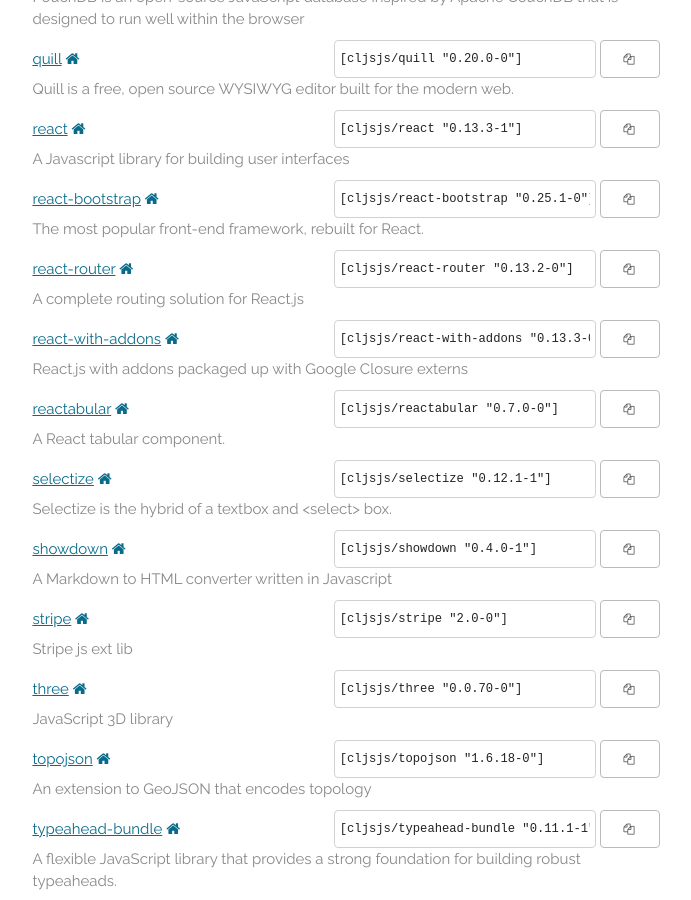
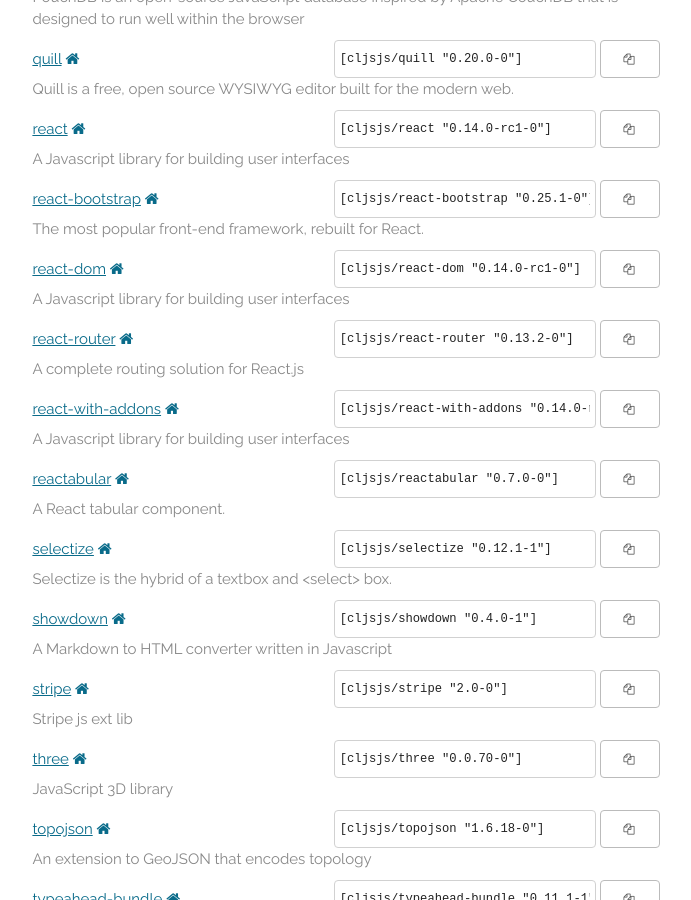
Before and after one commit to cljsjs/cljsjs.github.io, a Jekyll site: the page built from index.markdown, in a window 1280 px wide and 900 px high, scrolled down 5892 px. Shown: the whole window, without its empty margins (294-985 px from the left). Built offline with Jekyll 4.4.1, drawn with Linux system fonts in a browser that asks for light colours; nearby versions of some CDN libraries; comment, search, counter and statistics services are not loaded.

Commit message:
Automatic update

```diff
--- a/_includes/packages.html
+++ b/_includes/packages.html
@@ -608,8 +608,8 @@
     <a href="https://clojars.org/cljsjs/react">react</a>
     <a href="http://facebook.github.io/react/" target="new"><i class="fa fa-home"></i></a>
     <span class="clojars">
-      <input type="text" value='[cljsjs/react "0.13.3-1"]'/>
-      <button data-clipboard-text='[cljsjs/react "0.13.3-1"]'><i class="fa fa-copy"></i></button>
+      <input type="text" value='[cljsjs/react "0.14.0-rc1-0"]'/>
+      <button data-clipboard-text='[cljsjs/react "0.14.0-rc1-0"]'><i class="fa fa-copy"></i></button>
     </span>
     <p class="description">A Javascript library for building user interfaces</p>
   </li>
@@ -621,6 +621,15 @@
       <button data-clipboard-text='[cljsjs/react-bootstrap "0.25.1-0"]'><i class="fa fa-copy"></i></button>
     </span>
     <p class="description">The most popular front-end framework, rebuilt for React.</p>
+  </li>
+  <li>
+    <a href="https://clojars.org/cljsjs/react-dom">react-dom</a>
+    <a href="http://facebook.github.io/react/" target="new"><i class="fa fa-home"></i></a>
+    <span class="clojars">
+      <input type="text" value='[cljsjs/react-dom "0.14.0-rc1-0"]'/>
+      <button data-clipboard-text='[cljsjs/react-dom "0.14.0-rc1-0"]'><i class="fa fa-copy"></i></button>
+    </span>
+    <p class="description">A Javascript library for building user interfaces</p>
   </li>
   <li>
     <a href="https://clojars.org/cljsjs/react-router">react-router</a>
@@ -635,10 +644,10 @@
     <a href="https://clojars.org/cljsjs/react-with-addons">react-with-addons</a>
     <a href="http://facebook.github.io/react/" target="new"><i class="fa fa-home"></i></a>
     <span class="clojars">
-      <input type="text" value='[cljsjs/react-with-addons "0.13.3-0"]'/>
-      <button data-clipboard-text='[cljsjs/react-with-addons "0.13.3-0"]'><i class="fa fa-copy"></i></button>
+      <input type="text" value='[cljsjs/react-with-addons "0.14.0-rc1-0"]'/>
+      <button data-clipboard-text='[cljsjs/react-with-addons "0.14.0-rc1-0"]'><i class="fa fa-copy"></i></button>
     </span>
-    <p class="description">React.js with addons packaged up with Google Closure externs</p>
+    <p class="description">A Javascript library for building user interfaces</p>
   </li>
   <li>
     <a href="https://clojars.org/cljsjs/reactabular">reactabular</a>
```
